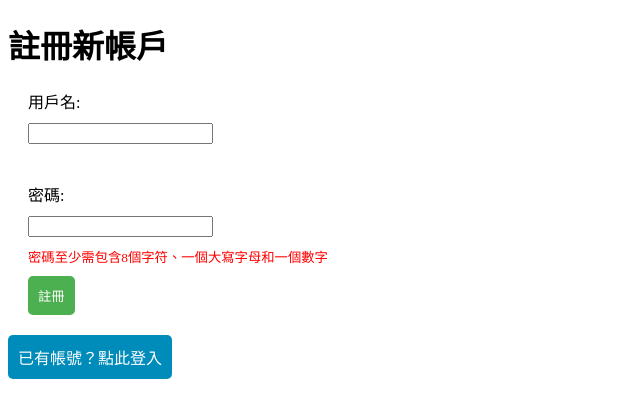
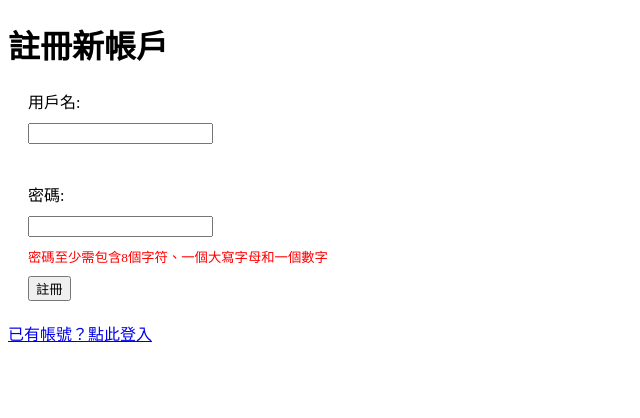
Before and after one commit to TerranceChu/securityTradingSystemProject, a PHP site: page /register.php in a window 1280 px wide. Shown: the top 418 px of the page, without its empty margins (0-640 px from the left). Run offline with PHP 8.4, Linux system fonts and the light colour scheme.

Commit message:
comment clear

```diff
--- a/db.php
+++ b/db.php
@@ -1,7 +1,7 @@
 <?php
 // 全局連接變量
 $global_conn = null;
-$encryption_key = base64_decode('aovPWMLHmOZJ1UxjpglogXm7a9DtkzA6MQws1Hjn9QU='); // 使用你生成的 Base64 編碼加密密鑰
+$encryption_key = base64_decode('aovPWMLHmOZJ1UxjpglogXm7a9DtkzA6MQws1Hjn9QU='); // 使用 Base64 編碼加密密鑰
 $iv = base64_decode('ycCzJWI1AtVxFEjO1+n7hw==');
 
 // 修改加密函數，將加密後的數據進行 base64 編碼
@@ -51,10 +51,11 @@ function getConnection() {
 
     // 如果尚未建立連接，則進行連接
     if ($global_conn === null) {
-        $servername = "localhost";
-        $username = "root";
-        $password = "";
-        $dbname = "stock_trading_system";
+        $config = include 'D:/xampp/config/config.php';
+        $servername = $config['db_host'];
+        $username = $config['db_user'];
+        $password = $config['db_pass'];
+        $dbname = $config['db_name'];
 
         // 建立連接
         $global_conn = new mysqli($servername, $username, $password, $dbname);
--- /dev/null
+++ b/index.php
@@ -0,0 +1,3 @@
+<?php
+header("Location: login.php");
+exit;
--- a/register.php
+++ b/register.php
@@ -84,13 +84,6 @@ if ($_SERVER["REQUEST_METHOD"] == "POST") {
             display: block;
             margin: 10px 0;
         }
-        button {
-            background-color: #4CAF50;
-            color: white;
-            padding: 10px;
-            border: none;
-            border-radius: 5px;
-        }
         button:hover {
             background-color: #45a049;
         }
@@ -98,14 +91,6 @@ if ($_SERVER["REQUEST_METHOD"] == "POST") {
             color: red;
             border: 1px solid red;
             padding: 5px;
-        }
-        .login-btn {
-            background-color: #008CBA;
-            color: white;
-            text-decoration: none;
-            padding: 10px;
-            border-radius: 5px;
-            display: inline-block;
         }
         .login-btn:hover {
             background-color: #007B9E;
--- a/trade.php
+++ b/trade.php
@@ -138,10 +138,10 @@ try {
 </nav>
 
 <!-- 股票代碼表格 -->
-<h2>可用股票代碼</h2>
+<h2>熱門股票代碼</h2>
 <table border="1" cellpadding="10" cellspacing="0" style="width: 100%; text-align: center;">
     <tr>
-        <th>熱門股票名稱</th>
+        <th>股票名稱</th>
         <th>股票代碼</th>
     </tr>
     <tr>
```
Also changed, not shown: error_log.txt (+1 -1 lines), .htaccess (added).
